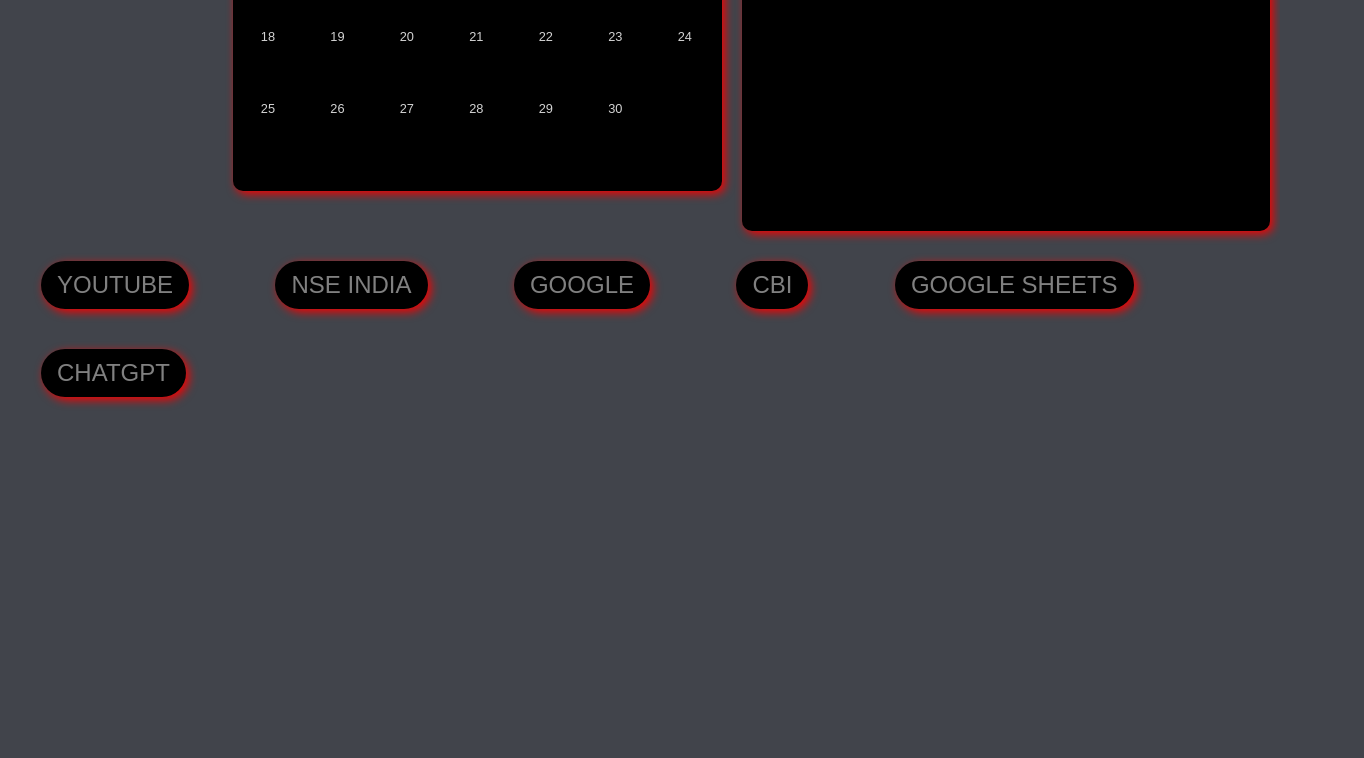
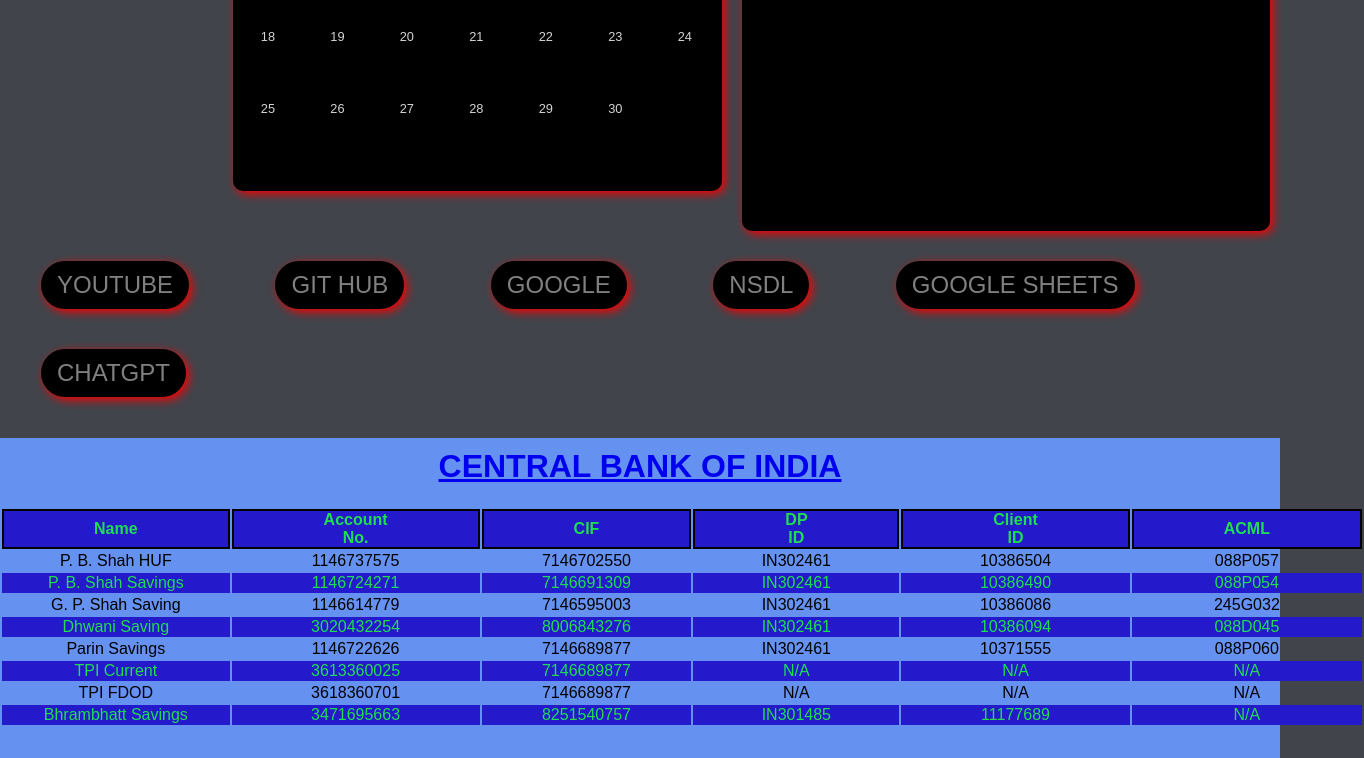
Before and after one commit to peryshah/Homepage, a plain HTML site: page index.html in a window 1280 px wide. Shown: the part 419-1177 px from the top of the page, 1364 px wide, since content can reach past the window. Before the commit the page ends 836 px from the top, so only its background shows below. Drawn offline with Linux system fonts and the light colour scheme.

Commit message:
Add files via upload

```diff
--- a/homepage.css
+++ b/homepage.css
@@ -344,3 +344,38 @@ li input[type="checkbox"] {
     box-shadow: 3px 3px 10px rgb(248, 1, 1);
 
 }
+
+.table1 {
+    width: 100vw;
+    height: 40vh;
+    background-color: #6591f1;
+}
+.table1 h1 {
+    text-align: center;
+    /* margin: 10px 0px; */
+    padding-top: 10px;
+}
+
+.cbi {
+    width: 100%;
+    height: 50vh;
+    /* background-color: aqua; */
+}
+
+.table1 th {
+    border: 2px solid black;
+    padding: 0px 90px;
+
+}
+
+.table1 td {
+    text-align: center;
+}
+tr:nth-child(1) {
+    background-color: #64bcec;
+    color: red;
+  }
+  tr:nth-child(odd) {
+    background-color: #2519cc;
+    color: rgb(30, 222, 81);
+  }
--- a/index.html
+++ b/index.html
@@ -94,13 +94,97 @@
     </div>
 
     <a href="https://youtube.com" target="_blank" class="button"> YOUTUBE </a>
-    <a href="https://nseindia.com" target="_blank" class="button"> NSE INDIA </a>
+    <a href="https://github.com" target="_blank" class="button"> GIT HUB </a>
     <a href="https://google.com" target="_blank" class="button"> GOOGLE </a>
-    <a href="https://www.inb.centralbank.net.in" target="_blank" class="button"> CBI </a>
+    <a href="https://eservices.nsdl.com" target="_blank" class="button"> NSDL </a>
     <a href="https://docs.google.com/spreadsheets/u/0/?tgif=d" target="_blank" class="button"> GOOGLE SHEETS </a>
     <a href="https://openai.com/" target="_blank" class="button"> CHATGPT </a>
 
 
+    <div class="table1">
+        <a href="https://www.inb.centralbank.net.in" target="_blank">
+            <h1>CENTRAL BANK OF INDIA</h1>
+        </a>
+
+        <table>
+            <tr>
+                <th>Name</th>
+                <th>Account No.</th>
+                <th>CIF</th>
+                <th>DP ID</th>
+                <th>Client ID</th>
+                <th>ACML</th>
+            </tr>
+            <tr>
+                <td>P. B. Shah HUF</td>
+                <td>1146737575</td>
+                <td>7146702550</td>
+                <td>IN302461</td>
+                <td>10386504</td>
+                <td>088P057</td>
+            </tr>
+            <tr>
+                <td>P. B. Shah Savings</td>
+                <td>1146724271</td>
+                <td>7146691309</td>
+                <td>IN302461</td>
+                <td>10386490</td>
+                <td>088P054</td>
+            </tr>
+            <tr>
+                <td>G. P. Shah Saving</td>
+                <td>1146614779</td>
+                <td>7146595003</td>
+                <td>IN302461</td>
+                <td>10386086</td>
+                <td>245G032</td>
+            </tr>
+            <tr>
+                <td>Dhwani Saving</td>
+                <td>3020432254</td>
+                <td>8006843276</td>
+                <td>IN302461</td>
+                <td>10386094</td>
+                <td>088D045</td>
+            </tr>
+            <tr>
+                <td>Parin Savings</td>
+                <td>1146722626</td>
+                <td>7146689877</td>
+                <td>IN302461</td>
+                <td>10371555</td>
+                <td>088P060</td>
+            </tr>
+            <tr>
+                <td>TPI Current</td>
+                <td>3613360025</td>
+                <td>7146689877</td>
+                <td>N/A</td>
+                <td>N/A</td>
+                <td>N/A</td>
+            </tr>
+            <tr>
+                <td>TPI FDOD</td>
+                <td>3618360701</td>
+                <td>7146689877</td>
+                <td>N/A</td>
+                <td>N/A</td>
+                <td>N/A</td>
+            </tr>
+            <tr>
+                <td>Bhrambhatt Savings</td>
+                <td>3471695663</td>
+                <td>8251540757</td>
+                <td>IN301485</td>
+                <td>11177689</td>
+                <td>N/A</td>
+            </tr>
+
+
+
+        </table>
+
+    </div>
 
     <script src="homepage.js"></script>
 
```
